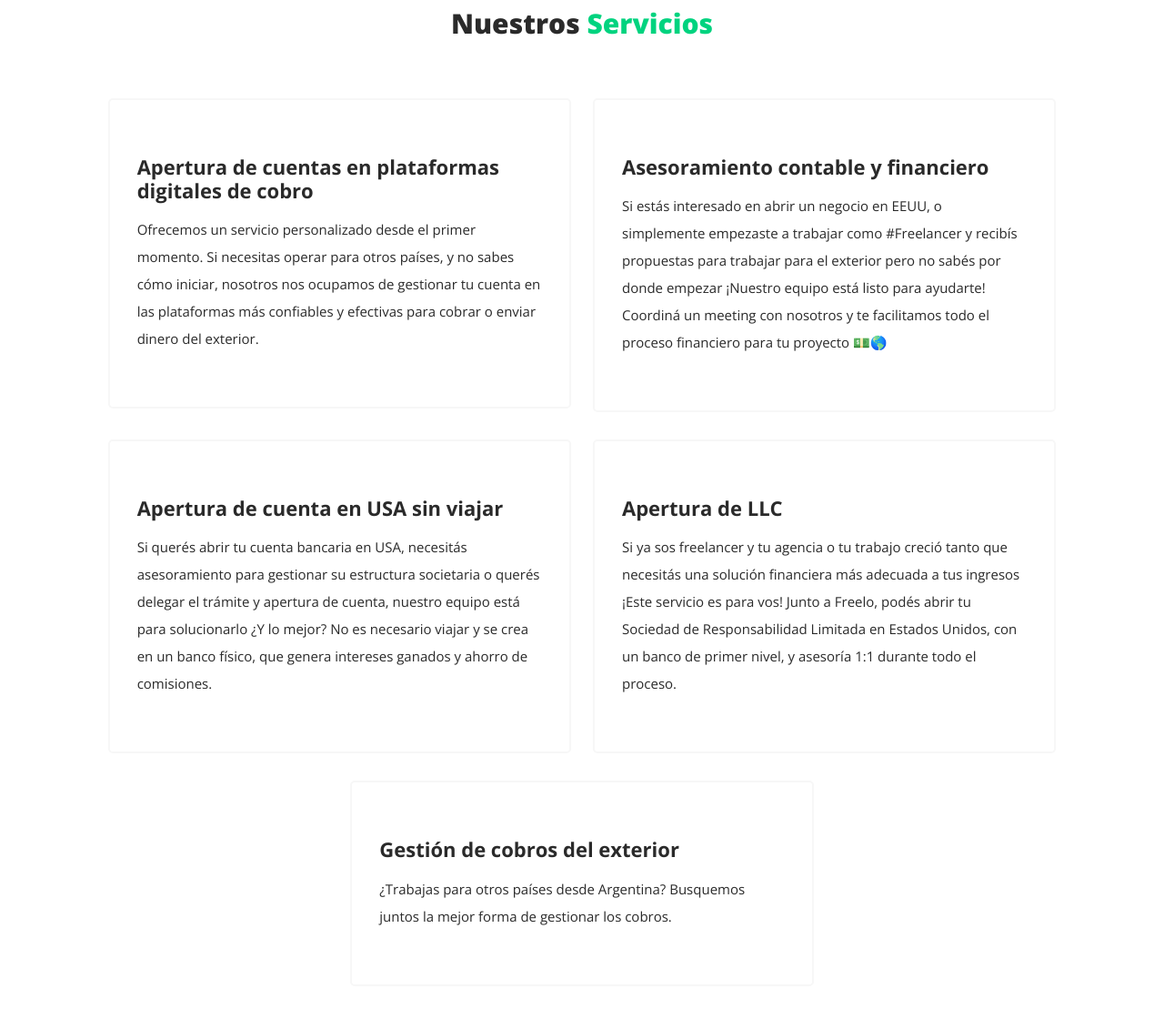
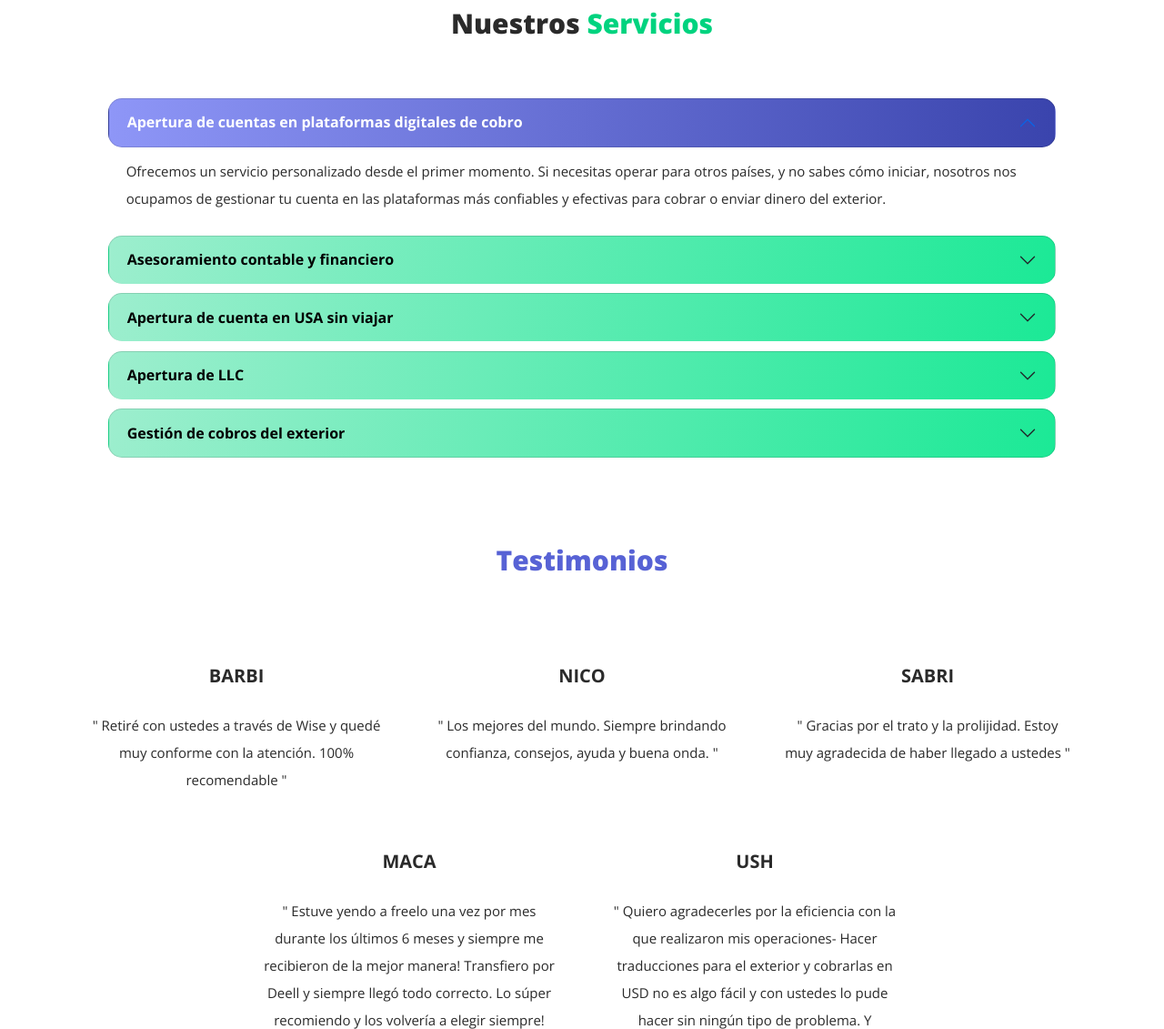
Before and after one commit to JuanKarabin/seo-dream-kalli-desarrollo, a plain HTML site: page index.html in a window 1280 px wide. Shown: the part 2659-3790 px from the top of the page at 91% size. Drawn offline with nearby package versions, Linux system fonts and the light colour scheme; a script that the page names is missing.

Commit message:
Accordion x cards en nuestros servicios

```diff
--- a/assets/css/templatemo-seo-dream.css
+++ b/assets/css/templatemo-seo-dream.css
@@ -1840,3 +1840,32 @@ responsive
   visibility: visible;
   opacity: 1;
 }
+
+/*--------------------------------------------------------------
+# accordion
+--------------------------------------------------------------*/
+.accordion-button {
+  color: black;
+  margin-bottom: 1%;
+  border-radius: 15px !important;
+  font-weight: bold;
+  background: #9deece;
+  background: linear-gradient(105deg, #9deece 0%, #1be996  100%);
+}
+
+.accordion-button:hover {
+  background: #8e96f7;
+  background: linear-gradient(to right, #8e96f7 0%, #3a44ad 100%);
+  color: #fff;
+}
+
+.accordion-button:not(.collapsed) {
+  background: #8e96f7;
+  background: linear-gradient(to right, #8e96f7 0%, #3a44ad 100%);
+  color: #fff;
+}
+
+.show {
+  margin: -15px 0px 10px 0;
+  border: none;
+}
--- a/index.html
+++ b/index.html
@@ -344,15 +344,84 @@ https://templatemo.com/tm-563-seo-dream
     </div>
     <div class="col-lg-10 offset-lg-1 container-fluid">
       <div class="row">
-        <div class="col-lg-6">
+        <div class="col-lg-12">
+          <div class="wow bounceInUp" data-wow-duration="1s" data-wow-delay="0.6s">
+            <div class="accordion" id="accordionPanelsStayOpenExample">
+              <div class="accordion-item">
+                <h2 class="accordion-header" id="panelsStayOpen-headingOne">
+                  <button class="accordion-button" type="button" data-bs-toggle="collapse" data-bs-target="#panelsStayOpen-collapseOne" aria-expanded="true" aria-controls="panelsStayOpen-collapseOne">
+                    Apertura de cuentas en plataformas digitales de cobro
+                  </button>
+                </h2>
+                <div id="panelsStayOpen-collapseOne" class="accordion-collapse collapse show" aria-labelledby="panelsStayOpen-headingOne">
+                  <div class="accordion-body">
+                    <p>Ofrecemos un servicio personalizado desde el primer momento. Si necesitas operar para otros países, y no sabes cómo iniciar, nosotros nos ocupamos de gestionar tu cuenta en las plataformas más confiables y efectivas para cobrar o enviar dinero del exterior.</p>
+                  </div>
+                </div>
+              </div>
+              <div class="accordion-item">
+                <h2 class="accordion-header" id="panelsStayOpen-headingTwo">
+                  <button class="accordion-button collapsed" type="button" data-bs-toggle="collapse" data-bs-target="#panelsStayOpen-collapseTwo" aria-expanded="false" aria-controls="panelsStayOpen-collapseTwo">
+                    Asesoramiento contable y financiero
+                  </button>
+                </h2>
+                <div id="panelsStayOpen-collapseTwo" class="accordion-collapse collapse" aria-labelledby="panelsStayOpen-headingTwo">
+                  <div class="accordion-body">
+                    <p>Si estás interesado en abrir un negocio en EEUU, o simplemente empezaste a trabajar como #Freelancer y recibís propuestas para trabajar para el exterior pero no sabés por donde empezar ¡Nuestro equipo está listo para ayudarte! Coordiná un meeting con nosotros y te facilitamos todo el proceso financiero para tu proyecto 💵🌎</p>
+                  </div>
+                </div>
+              </div>
+              <div class="accordion-item">
+                <h2 class="accordion-header" id="panelsStayOpen-headingThree">
+                  <button class="accordion-button collapsed" type="button" data-bs-toggle="collapse" data-bs-target="#panelsStayOpen-collapseThree" aria-expanded="false" aria-controls="panelsStayOpen-collapseThree">
+                    Apertura de cuenta en USA sin viajar
+                  </button>
+                </h2>
+                <div id="panelsStayOpen-collapseThree" class="accordion-collapse collapse" aria-labelledby="panelsStayOpen-headingThree">
+                  <div class="accordion-body">
+                    <p>Si querés abrir tu cuenta bancaria en USA, necesitás asesoramiento para gestionar su estructura societaria o querés delegar el trámite y apertura de cuenta, nuestro equipo está para solucionarlo ¿Y lo mejor? No es necesario viajar y se crea en un banco físico, que genera intereses ganados y ahorro de comisiones.</p>
+                  </div>
+                </div>
+              </div>
+              <div class="accordion-item">
+                <h2 class="accordion-header" id="panelsStayOpen-headingFour">
+                  <button class="accordion-button collapsed" type="button" data-bs-toggle="collapse" data-bs-target="#panelsStayOpen-collapseFour" aria-expanded="false" aria-controls="panelsStayOpen-collapseFour">
+                    Apertura de LLC
+                  </button>
+                </h2>
+                <div id="panelsStayOpen-collapseFour" class="accordion-collapse collapse" aria-labelledby="panelsStayOpen-headingFour">
+                  <div class="accordion-body">
+                    <p>Si ya sos freelancer y tu agencia o tu trabajo creció tanto que necesitás una solución financiera más adecuada a tus ingresos ¡Este servicio es para vos! Junto a Freelo, podés abrir tu Sociedad de Responsabilidad Limitada en Estados Unidos, con un banco de primer nivel, y asesoría 1:1 durante todo el proceso.</p>
+                  </div>
+                </div>
+              </div>
+              <div class="accordion-item" style="margin-bottom: -2%;">
+                <h2 class="accordion-header" id="panelsStayOpen-headingFive">
+                  <button class="accordion-button collapsed" type="button" data-bs-toggle="collapse" data-bs-target="#panelsStayOpen-collapseFive" aria-expanded="false" aria-controls="panelsStayOpen-collapseFive">
+                    Gestión de cobros del exterior
+                  </button>
+                </h2>
+                <div id="panelsStayOpen-collapseFive" class="accordion-collapse collapse" aria-labelledby="panelsStayOpen-headingFive">
+                  <div class="accordion-body">
+                    <p>¿Trabajas para otros países desde Argentina? Busquemos juntos la mejor forma de gestionar los cobros.</p>
+                  </div>
+                </div>
+              </div>
+            </div>
+          </div>
+        </div>
+
+
+      <!--CARDS
+          <div class="col-lg-6">
           <div class="service-item wow bounceInUp" data-wow-duration="1s" data-wow-delay="0.6s">
             <div class="row">
-              <!--<div class="col-lg-4">
+              <div class="col-lg-4">
                 <div class="icon">
                   <img src="assets/images/service-icon-03.png" alt="">
                 </div>
-              </div>-->
-              <div> <!--class="col-lg-8"-->
+              </div>
+              <div> class="col-lg-8"
                 <div>
                   <h4>Apertura de cuentas en plataformas digitales de cobro</h4>
                   <p>Ofrecemos un servicio personalizado desde el primer momento. Si necesitas operar para otros países, y no sabes cómo iniciar, nosotros nos ocupamos de gestionar tu cuenta en las plataformas más confiables y efectivas para cobrar o enviar dinero del exterior.</p>
@@ -364,12 +433,12 @@ https://templatemo.com/tm-563-seo-dream
         <div class="col-lg-6">
           <div class="service-item wow bounceInUp" data-wow-duration="1s" data-wow-delay="0.4s">
             <div class="row">
-              <!--<div class="col-lg-4">
+              <div class="col-lg-4">
                 <div class="icon">
                   <img src="assets/images/service-icon-03.png" alt="">
                 </div>
-              </div>-->
-              <div> <!--class="col-lg-8"-->
+              </div>
+              <div> class="col-lg-8"
                 <div>
                   <h4>Asesoramiento contable y financiero</h4>
                   <p>Si estás interesado en abrir un negocio en EEUU, o simplemente empezaste a trabajar como #Freelancer y recibís propuestas para trabajar para el exterior pero no sabés por donde empezar ¡Nuestro equipo está listo para ayudarte! Coordiná un meeting con nosotros y te facilitamos todo el proceso financiero para tu proyecto 💵🌎</p>
@@ -381,12 +450,12 @@ https://templatemo.com/tm-563-seo-dream
         <div class="col-lg-6">
           <div class="service-item wow bounceInUp" data-wow-duration="1s" data-wow-delay="0.5s">
             <div class="row">
-              <!--<div class="col-lg-4">
+              <div class="col-lg-4">
                 <div class="icon">
                   <img src="assets/images/service-icon-03.png" alt="">
                 </div>
-              </div>-->
-              <div> <!--class="col-lg-8"-->
+              </div>
+              <div> class="col-lg-8"
                 <div>
                   <h4>Apertura de cuenta en USA sin viajar</h4>
                   <p>Si querés abrir tu cuenta bancaria en USA, necesitás asesoramiento para gestionar su estructura societaria o querés delegar el trámite y apertura de cuenta, nuestro equipo está para solucionarlo ¿Y lo mejor? No es necesario viajar y se crea en un banco físico, que genera intereses ganados y ahorro de comisiones.</p>
@@ -394,41 +463,7 @@ https://templatemo.com/tm-563-seo-dream
               </div>
             </div>
           </div>
-        </div>
-        <div class="col-lg-6">
-          <div class="service-item wow bounceInUp" data-wow-duration="1s" data-wow-delay="0.7s">
-            <div class="row">
-              <!--<div class="col-lg-4">
-                <div class="icon">
-                  <img src="assets/images/service-icon-03.png" alt="">
-                </div>
-              </div>-->
-              <div> <!--class="col-lg-8"-->
-                <div>
-                  <h4>Apertura de LLC</h4>
-                  <p>Si ya sos freelancer y tu agencia o tu trabajo creció tanto que necesitás una solución financiera más adecuada a tus ingresos ¡Este servicio es para vos! Junto a Freelo, podés abrir tu Sociedad de Responsabilidad Limitada en Estados Unidos, con un banco de primer nivel, y asesoría 1:1 durante todo el proceso.</p>
-                </div>
-              </div>
-            </div>
-          </div>
-        </div>
-        <div class="col-lg-6 offset-lg-3">
-          <div class="service-item wow bounceInUp" data-wow-duration="1s" data-wow-delay="0.3s">
-            <div class="row">
-              <!--<div class="col-lg-4">
-                <div class="icon">
-                  <img src="assets/images/service-icon-03.png" alt="">
-                </div>
-              </div>-->
-              <div> <!--class="col-lg-8"-->
-                <div>
-                  <h4>Gestión de cobros del exterior</h4>
-                  <p>¿Trabajas para otros países desde Argentina? Busquemos juntos la mejor forma de gestionar los cobros.</p>
-                </div>
-              </div>
-            </div>
-          </div>
-        </div>
+        </div>-->
         <!--<div class="col-lg-4">
           <div class="service-item wow bounceInUp" data-wow-duration="1s" data-wow-delay="0.8s">
             <div class="row">
```
